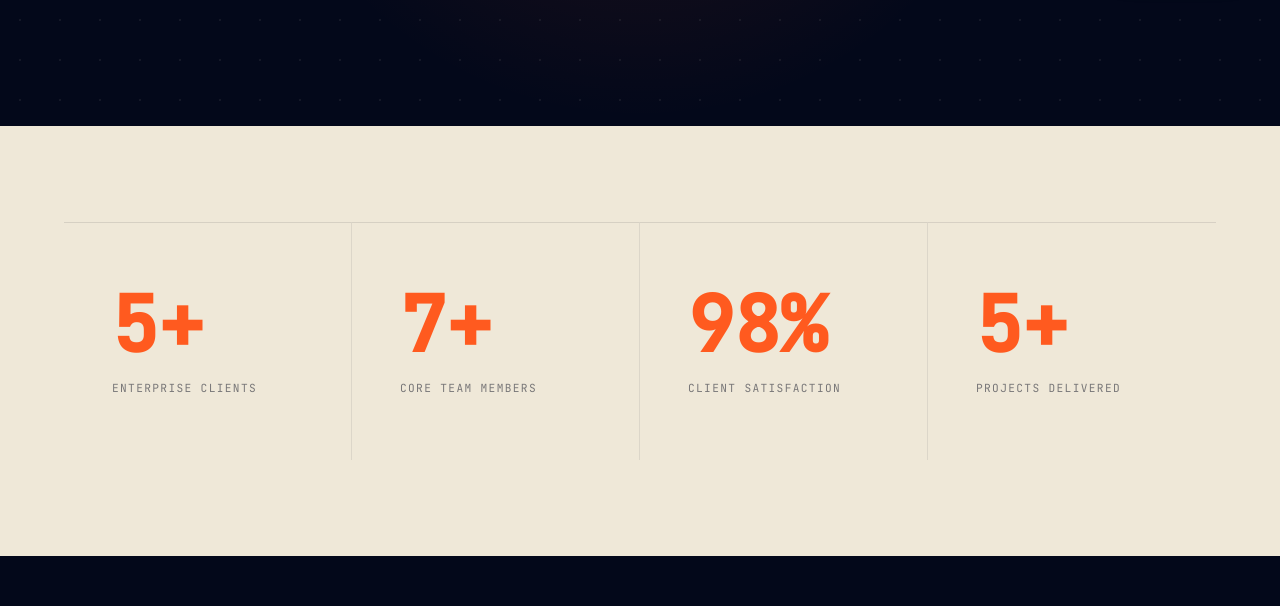
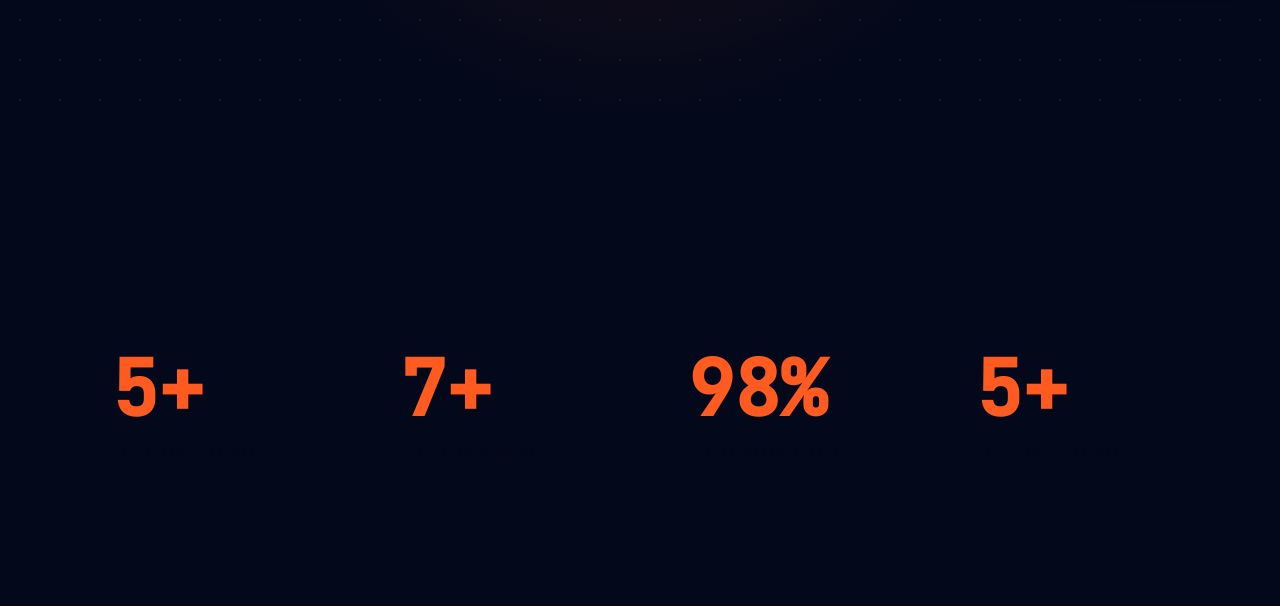
Before and after one commit to KesariX/KesariX-Technology, a React (Vite) app: page /about in a window 1280 px wide. Shown: the part 800-1406 px from the top of the page. Built offline with nearby package versions, Linux system fonts and the light colour scheme.

Commit message:
style: apply premium cinematic redesign to About page stats section

```diff
--- a/src/components/AboutKesariX/AboutKesariX.css
+++ b/src/components/AboutKesariX/AboutKesariX.css
@@ -286,9 +286,13 @@
 }
 
 /* ═══════════════════════════════════════
-   2. STATS
+   2. STATS (PREMIUM REDESIGN)
 ═══════════════════════════════════════ */
-.ab-stats-section { padding: 6rem 5%; }
+.ab-stats-section {
+  padding: 10rem 5%;
+  background-color: var(--ink-deep);
+  border-bottom: 1px solid rgba(239,232,216,0.1);
+}
 
 .ab-stats-grid {
   max-width: 1400px;
--- a/src/components/AboutKesariX/AboutKesariX.jsx
+++ b/src/components/AboutKesariX/AboutKesariX.jsx
@@ -328,7 +328,7 @@ export default function AboutKesariX() {
       {/* ══════════════════════════════════════
           2. STATS
          ══════════════════════════════════════ */}
-      <section className="ab-section ab-stats-section ab-light">
+      <section className="ab-section ab-stats-section ab-dark">
         <div className="ab-stats-grid">
           {[
             { val: '5+',  label: 'Enterprise Clients' },
```
